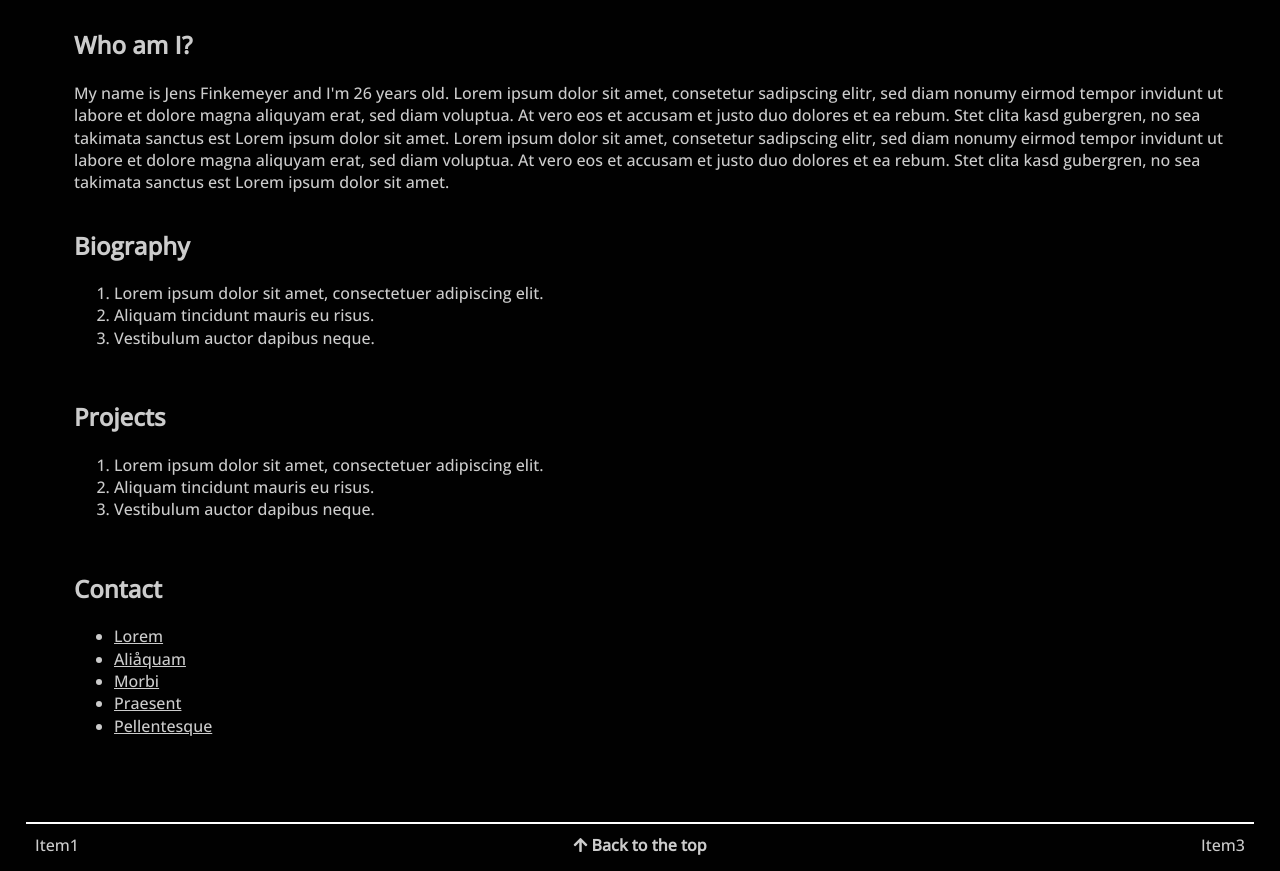
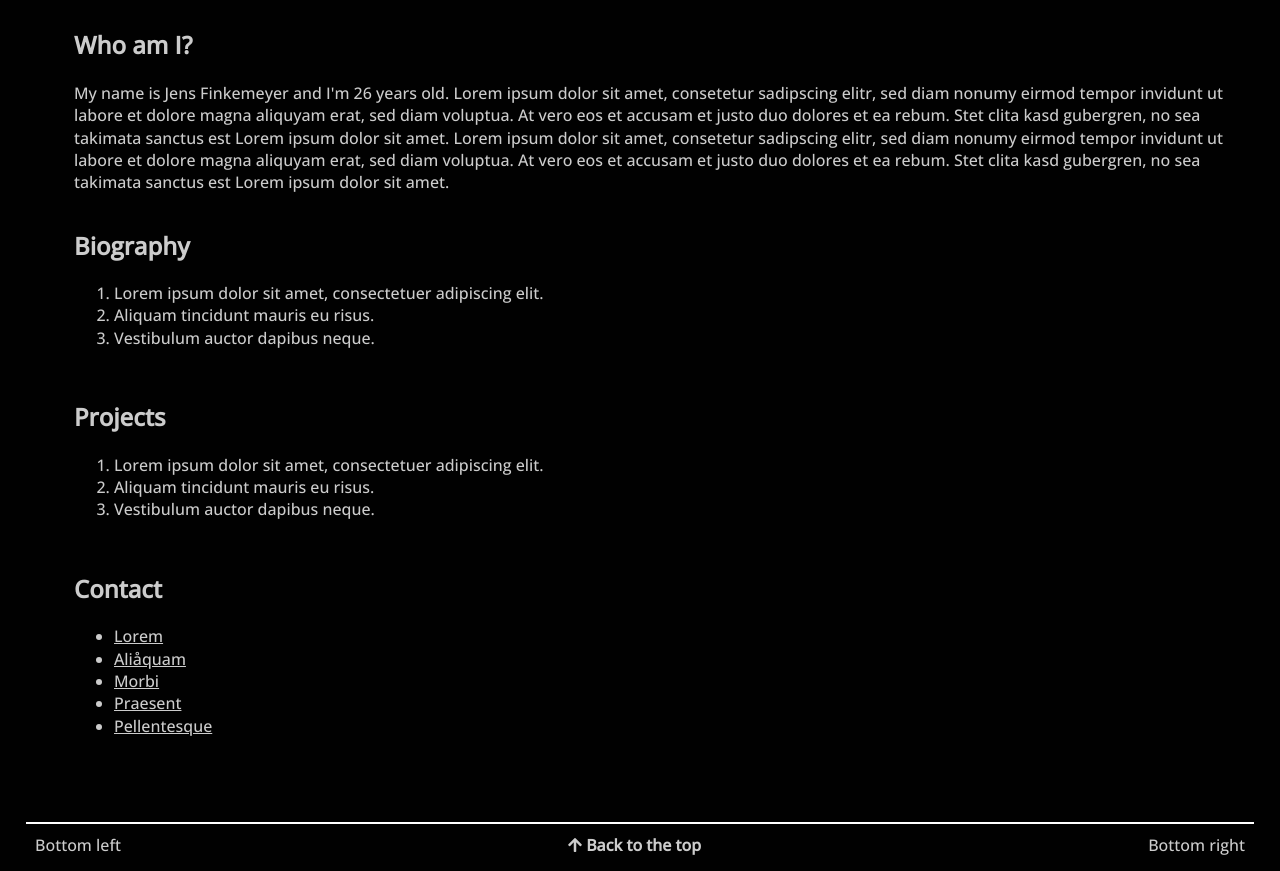
Before and after one commit to FNKMYR/personal_website, a plain HTML site: page index.html in a window 1280 px wide. Shown: the part 623-1494 px from the top of the page. Drawn offline with nearby package versions, Linux system fonts and the light colour scheme.

Commit message:
bottom names

```diff
--- a/index.html
+++ b/index.html
@@ -96,11 +96,11 @@
 	<footer>
 		<div class="vertical-line2"></div>
 		<ul>
-			<li>Item1</li>
+			<li>Bottom left</li>
 			<li class="toTop"><i class="fas fa-arrow-up"></i>
 				<a href="#top">Back to the top</a>
 			</li>
-			<li>Item3</li>
+			<li>Bottom right</li>
 		</ul>
 	</footer>
 </body>
```
